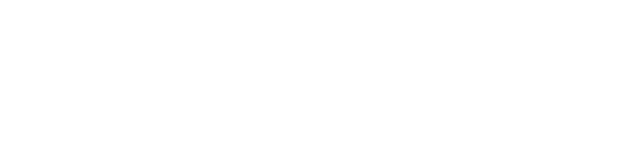
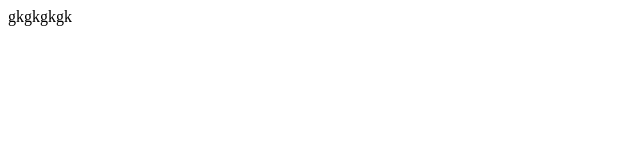
Before and after one commit to snowwwxoxo/final, a plain HTML site: page first/index.html in a window 1280 px wide. Shown: the whole page, without its empty margins (0-640 px from the left). Drawn offline with Linux system fonts and the light colour scheme.

Commit message:
하하하 드뎌 했어여 정말 기쁩니다

```diff
--- a/first/index.html
+++ b/first/index.html
@@ -7,6 +7,6 @@
   <title>Document</title>
 </head>
 <body>
-
+  gkgkgkgk
 </body>
 </html>
```
Also changed, not shown: first/index.css (added).
